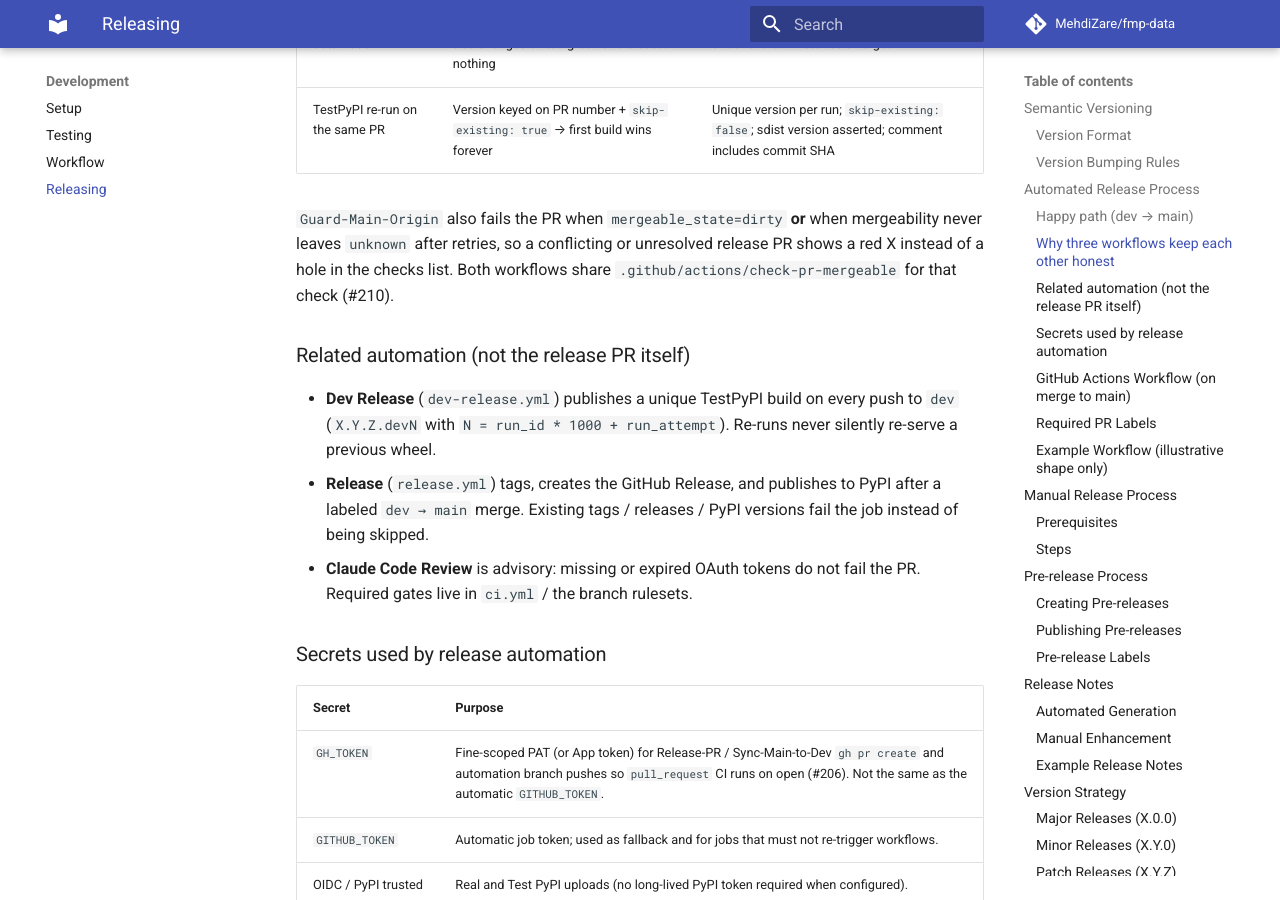
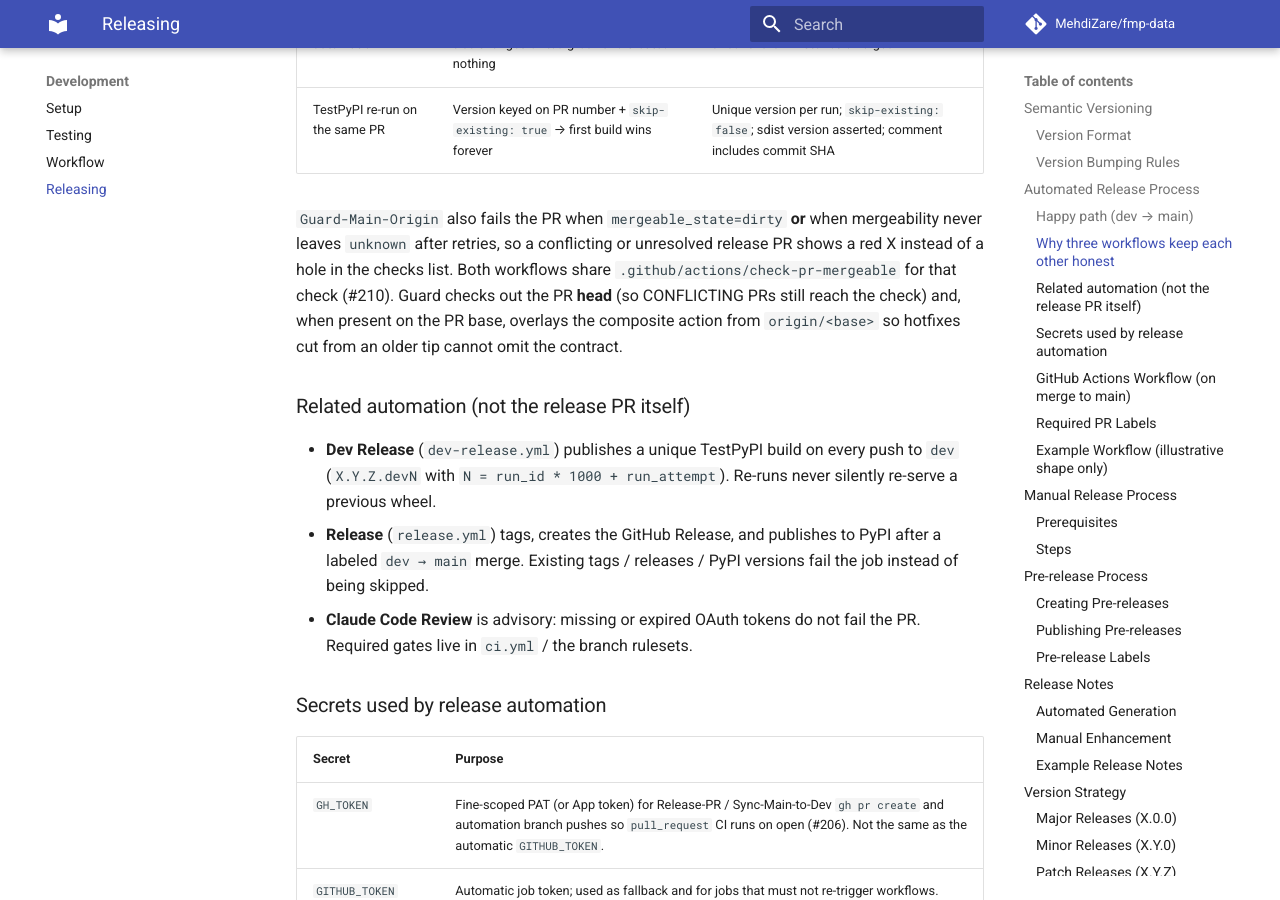
Before and after one commit to MehdiZare/fmp-data, an MkDocs documentation site: the page built from docs/contributing/releasing.md, in a window 1280 px wide and 900 px high, scrolled down 2227 px. Built offline with MkDocs 1.6.1 and Material for MkDocs 9.7.7, drawn with Linux system fonts in a browser that asks for light colours; comment, search, counter and statistics services are not loaded; the version menu is left out.

Commit message:
fix(ci): harden shared PR mergeability action for Guard/Release
Pin Guard's composite action from the PR base when present so hotfixes
cannot omit or weaken the fail-closed contract (head fallback only during
bootstrap). Restore Release-PR dirty operator guidance via conflict-guidance,
classify gh api failures, and add a local mock matrix for check.sh.

```diff
--- a/docs/contributing/releasing.md
+++ b/docs/contributing/releasing.md
@@ -82,7 +82,9 @@
 mergeability never leaves `unknown` after retries, so a conflicting or
 unresolved release PR shows a red X instead of a hole in the checks list.
 Both workflows share `.github/actions/check-pr-mergeable` for that check
-(#210).
+(#210). Guard checks out the PR **head** (so CONFLICTING PRs still reach the
+check) and, when present on the PR base, overlays the composite action from
+`origin/<base>` so hotfixes cut from an older tip cannot omit the contract.
 
 ### Related automation (not the release PR itself)
 
```
Also changed, not shown: CHANGELOG.md (+1 -1 lines), 5 other files.
